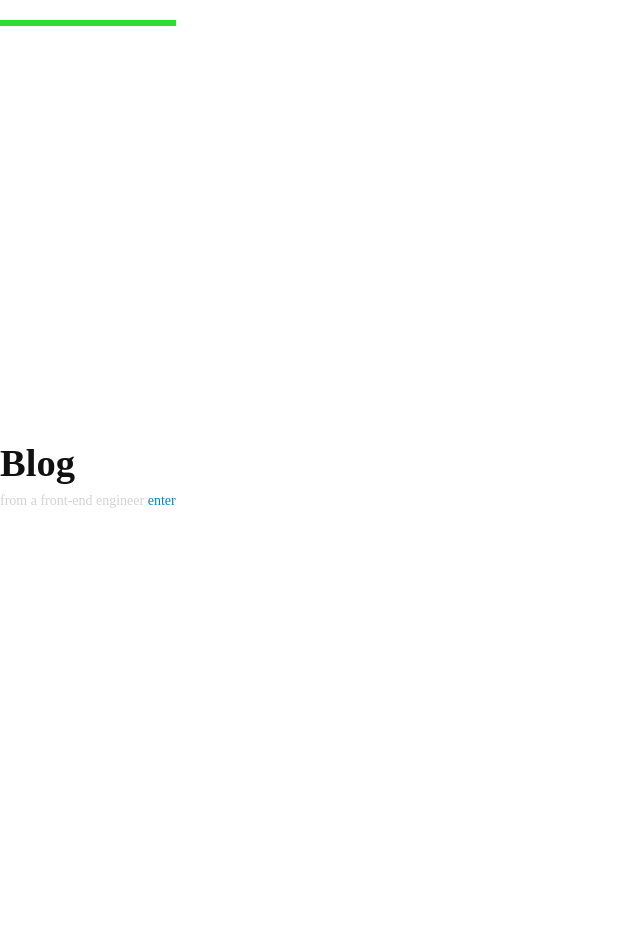
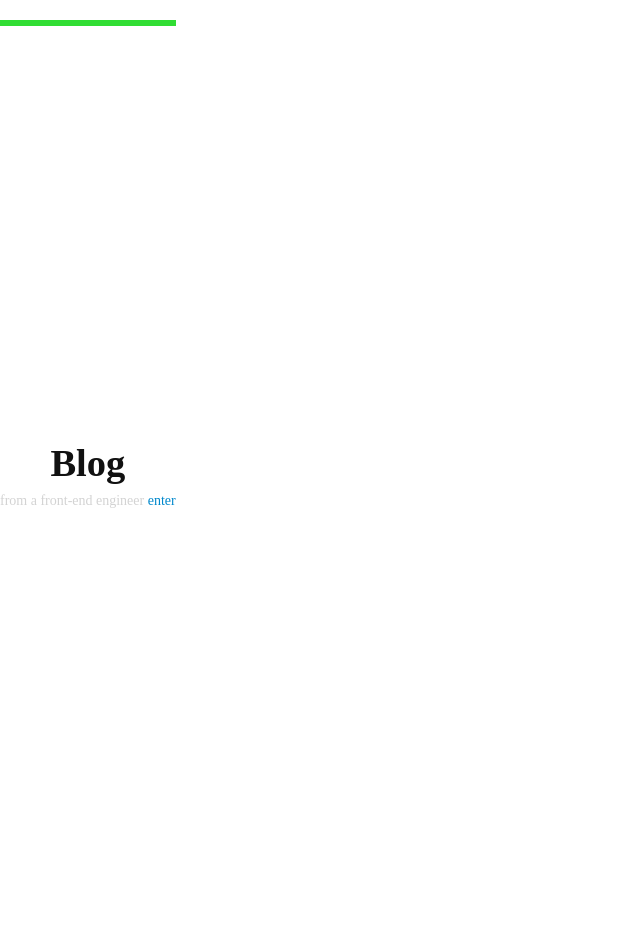
Before and after one commit to ajsdhf/ajsdhf.github.com, a Jekyll site: the page built from index.html, in a window 1280 px wide. Shown: the whole page, without its empty margins (0-640 px from the left). Built offline with Jekyll 4.4.1, drawn with Linux system fonts in a browser that asks for light colours; Markdown is read by kramdown in place of the engine named in the settings.

Commit message:
indexChange

```diff
--- a/css/style.css
+++ b/css/style.css
@@ -205,9 +205,14 @@ body{
     display: table-cell;
     height: 100%;
     vertical-align: middle;
+    width: 100%;
+}
+.indexMain h1{
+    text-align: center;
 }
 .indexMain p{
     color: lightgrey;
+    text-align: center;
 }
 .indexMain p a{
 
```
